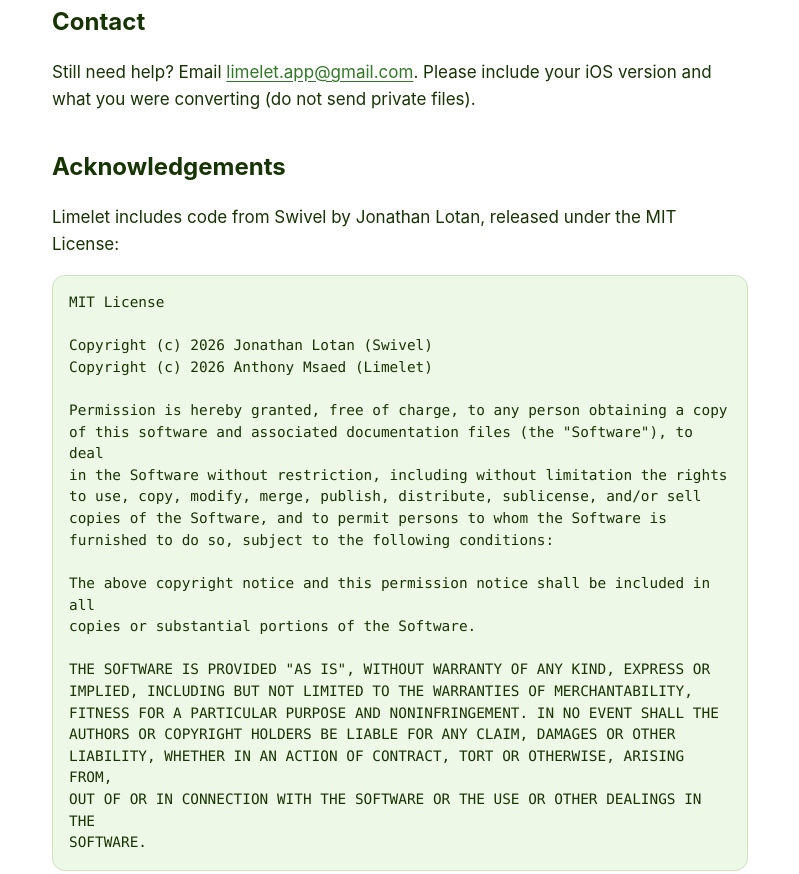
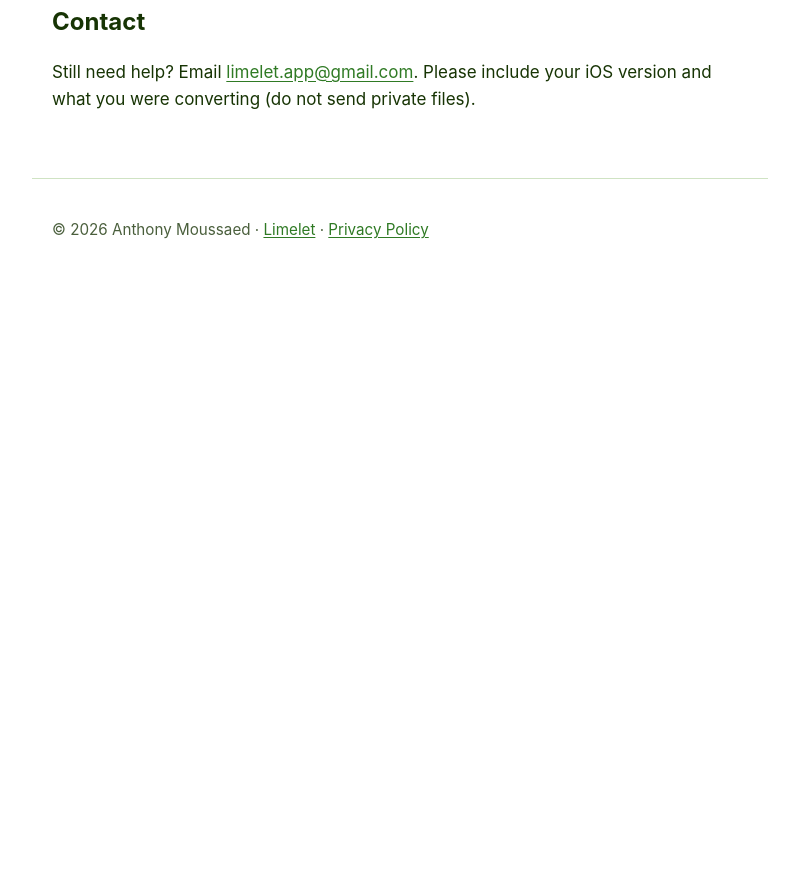
Before and after one commit to AntyXO/antyxo.github.io, a plain HTML site: page limelet/support.html in a window 1280 px wide. Shown: the part 562-1436 px from the top of the page, without its empty margins (240-1039 px from the left). After the commit the page ends 868 px from the top, so only its background shows below. Drawn offline with Linux system fonts and the light colour scheme.

Commit message:
Limelet support page: remove the third-party code credit (Limelet now uses only its own code)
Co-Authored-By: Claude Opus 5.5 <noreply@anthropic.com>

```diff
--- a/limelet/style.css
+++ b/limelet/style.css
@@ -48,6 +48,5 @@ ul.features { padding-left: 1.2rem; }
 details { border: 1px solid var(--border); border-radius: .8rem; padding: .7rem 1rem; margin: .7rem 0; }
 summary { cursor: pointer; font-weight: 600; }
 details[open] summary { margin-bottom: .5rem; }
-pre.license { white-space: pre-wrap; background: var(--pith); border: 1px solid var(--border); border-radius: .8rem; padding: 1rem; font: .9rem/1.5 ui-monospace, Menlo, monospace; overflow-wrap: anywhere; }
 footer { max-width: 46rem; margin: 0 auto; padding: 1.5rem 1.25rem 3rem; color: var(--muted); font-size: .95rem; border-top: 1px solid var(--border); }
 @media (prefers-reduced-motion: no-preference) { .button { transition: transform .15s ease; } .button:hover { transform: scale(1.03); } }
--- a/limelet/support.html
+++ b/limelet/support.html
@@ -45,31 +45,6 @@
 
 <h2>Contact</h2>
 <p>Still need help? Email <a href="mailto:limelet.app@gmail.com">limelet.app@gmail.com</a>. Please include your iOS version and what you were converting (do not send private files).</p>
-
-<h2 id="acknowledgements">Acknowledgements</h2>
-<p>Limelet includes code from Swivel by Jonathan Lotan, released under the MIT License:</p>
-<pre class="license">MIT License
-
-Copyright (c) 2026 Jonathan Lotan (Swivel)
-Copyright (c) 2026 Anthony Msaed (Limelet)
-
-Permission is hereby granted, free of charge, to any person obtaining a copy
-of this software and associated documentation files (the "Software"), to deal
-in the Software without restriction, including without limitation the rights
-to use, copy, modify, merge, publish, distribute, sublicense, and/or sell
-copies of the Software, and to permit persons to whom the Software is
-furnished to do so, subject to the following conditions:
-
-The above copyright notice and this permission notice shall be included in all
-copies or substantial portions of the Software.
-
-THE SOFTWARE IS PROVIDED "AS IS", WITHOUT WARRANTY OF ANY KIND, EXPRESS OR
-IMPLIED, INCLUDING BUT NOT LIMITED TO THE WARRANTIES OF MERCHANTABILITY,
-FITNESS FOR A PARTICULAR PURPOSE AND NONINFRINGEMENT. IN NO EVENT SHALL THE
-AUTHORS OR COPYRIGHT HOLDERS BE LIABLE FOR ANY CLAIM, DAMAGES OR OTHER
-LIABILITY, WHETHER IN AN ACTION OF CONTRACT, TORT OR OTHERWISE, ARISING FROM,
-OUT OF OR IN CONNECTION WITH THE SOFTWARE OR THE USE OR OTHER DEALINGS IN THE
-SOFTWARE.</pre>
 </main>
 <footer><p>&copy; 2026 Anthony Moussaed &middot; <a href="./">Limelet</a> &middot; <a href="privacy.html">Privacy Policy</a></p></footer>
 </body>
```
